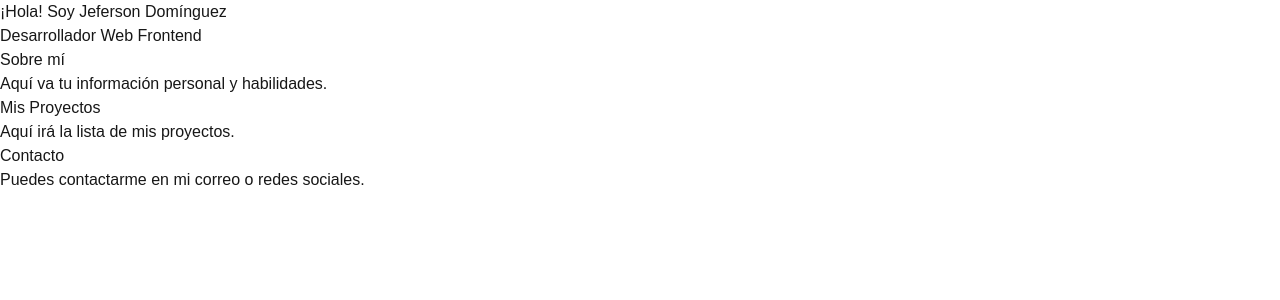
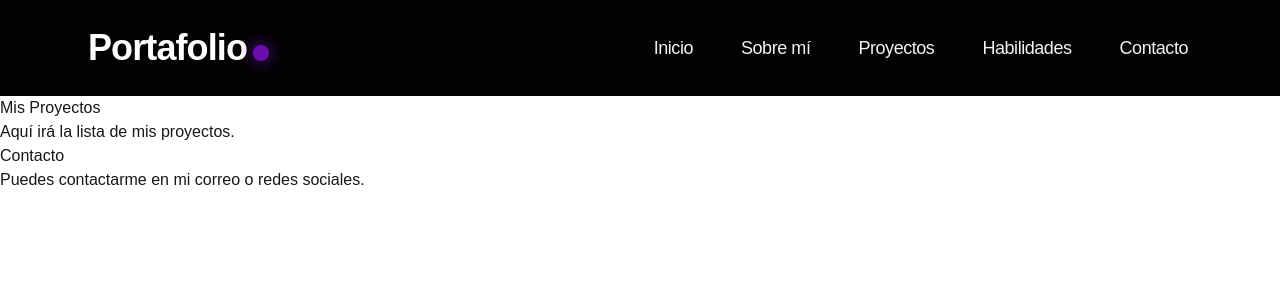
Before and after one commit to JefersonDominguez/mi-portafolio, a Next.js app: page / in a window 1280 px wide. Shown: the top 300 px of the page. Built offline with nearby package versions, Linux system fonts and the light colour scheme.

Commit message:
Agrega el Navbar al proyecto

```diff
--- a/src/app/page.js
+++ b/src/app/page.js
@@ -2,10 +2,13 @@ import Hero from '@/components/Hero';
 import About from '@/components/About';
 import Projects from '@/components/Projects';
 import Contact from '@/components/Contact';
+import Navbar from '@/components/Navbar'; // Importa tu nuevo navbar
+import './globals.css'
 
 export default function Home() {
   return (
     <main>
+      <Navbar />
       <Hero />
       <About />
       <Projects />
--- a/src/components/Navbar.jsx
+++ b/src/components/Navbar.jsx
@@ -0,0 +1,59 @@
+import Link from 'next/link';
+
+const Navbar = () => {
+  const navLinks = [
+    { title: 'Inicio', path: '/' },
+    { title: 'Sobre mí', path: '/sobre-mi' },
+    { title: 'Proyectos', path: '/proyectos' },
+    { title: 'Habilidades', path: '/habilidades' },
+    { title: 'Contacto', path: '/contacto' },
+  ];
+
+  return (
+    <nav className="fixed top-0 left-0 w-full z-50 bg-[#030303] text-white">
+      <div className="max-w-[1200px] mx-auto h-24 flex justify-between items-center px-6 md:px-12">
+
+        {/* LOGO SECCIÓN */}
+        <Link href="/" className="group flex items-center gap-1.5 focus:outline-none">
+          <span className="text-3xl md:text-4xl font-extrabold tracking-tight group-hover:text-gray-200 transition-colors duration-300">
+            Portafolio
+          </span>
+          {/* EL PUNTO PÚRPURA */}
+          <div className="w-4 h-4 bg-[#6A0DAD] rounded-full mt-2.5
+                        shadow-[0_0_15px_1px_rgba(106,13,173,0.8)]
+                        transition-all duration-300 group-hover:shadow-[0_0_20px_2px_rgba(106,13,173,0.9)]
+                        group-hover:scale-110"></div>
+        </Link>
+
+        {/* ENLACES DE NAVEGACIÓN (Desktop) */}
+        <div className="hidden md:flex items-center gap-10">
+          {navLinks.map((link, index) => (
+            <Link
+              key={index}
+              href={link.path}
+              className="text-lg font-medium tracking-tight text-white/95
+                        relative group overflow-hidden px-1 py-1 focus:outline-none"
+            >
+              {/* Texto */}
+              <span className="relative z-10">{link.title}</span>
+
+              {/* Subrayado animado (Opcional, pero se ve genial) */}
+              <span className="absolute bottom-0 left-0 w-0 h-0.5 bg-[#6A0DAD]
+                               transition-all duration-300 ease-out group-hover:w-full"></span>
+            </Link>
+          ))}
+        </div>
+
+        {/* BOTÓN DE MENÚ MÓVIL (Simple, puedes agregar funcionalidad luego) */}
+        <button className="md:hidden text-white/80 hover:text-white transition-colors">
+          <svg xmlns="http://www.w3.org/2000/svg" fill="none" viewBox="0 0 24 24" strokeWidth={1.5} stroke="currentColor" className="w-8 h-8">
+            <path strokeLinecap="round" strokeLinejoin="round" d="M3.75 6.75h16.5M3.75 12h16.5m-16.5 5.25h16.5" />
+          </svg>
+        </button>
+
+      </div>
+    </nav>
+  );
+};
+
+export default Navbar;
```
